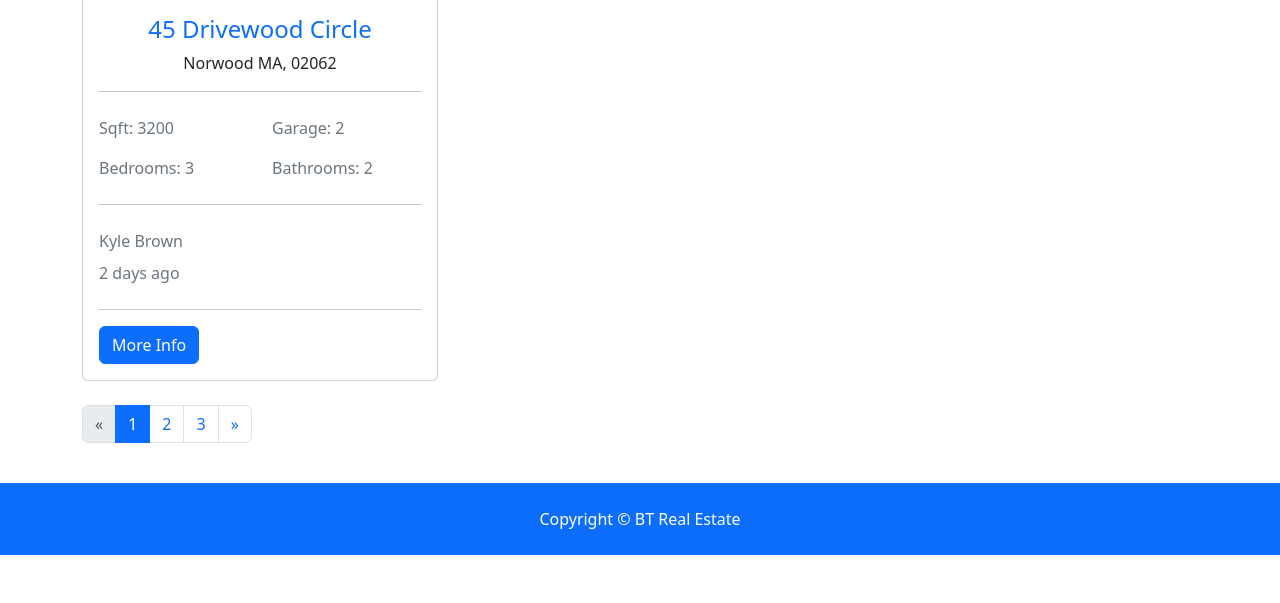
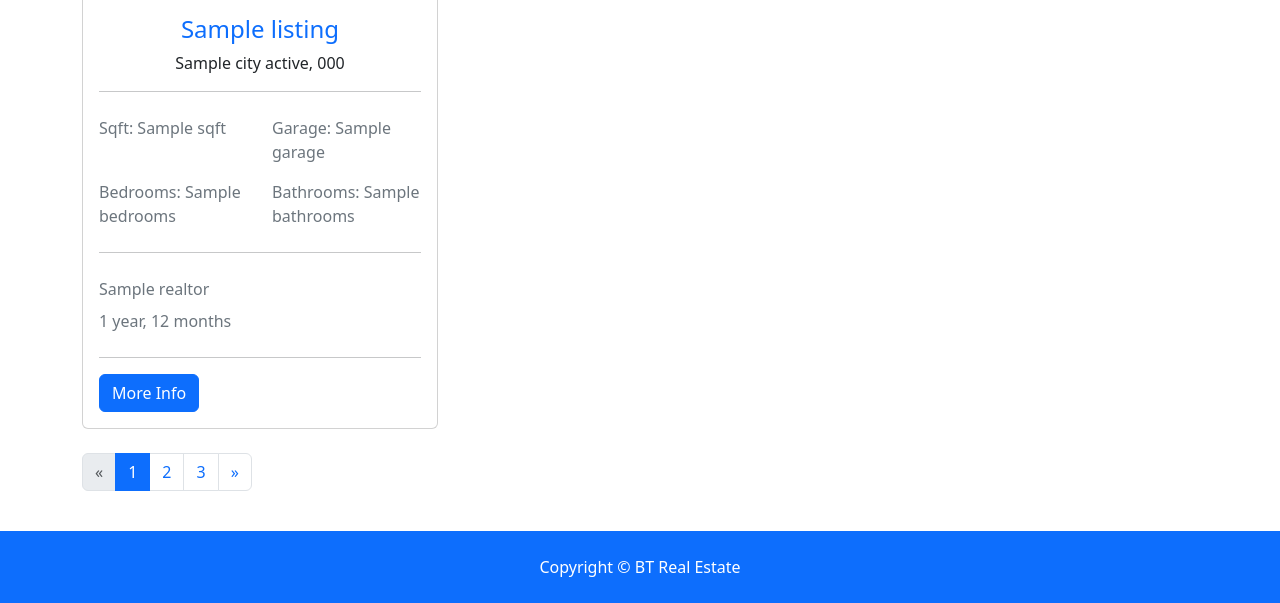
Before and after one commit to jgrisalescode/python-django-btre-project, a Django app: template templates/listings/listings.html in a window 1280 px wide. Shown: the part 947-1550 px from the top of the page. Before the commit the page ends 1502 px from the top, so only its background shows below. Run offline with Django 3.2, Linux system fonts and the light colour scheme; the template is opened without the code that fills it: most values are stand-ins (such as "Sample title", 1, 10 or a date in 2020); grey boxes marked "Sample" are stand-in pictures; some libraries are stand-ins or nearby versions.

Commit message:
Display Listings In Template

```diff
--- a/btre/settings.py
+++ b/btre/settings.py
@@ -38,6 +38,7 @@ INSTALLED_APPS = [
     'django.contrib.sessions',
     'django.contrib.messages',
     'django.contrib.staticfiles',
+    'django.contrib.humanize',
     'pages.apps.PagesConfig',
     'listings.apps.ListingsConfig',
     'realtors.apps.RealtorsConfig',
--- a/listings/views.py
+++ b/listings/views.py
@@ -10,7 +10,7 @@ def index(request):
     return render(request, 'listings/listings.html', context=context)
 
 
-def listing(request):
+def listing(request, listing_id):
     return render(request, 'listings/listing.html')
 
 
--- a/templates/listings/listings.html
+++ b/templates/listings/listings.html
@@ -1,4 +1,8 @@
-{% extends 'base.html' %} {% block content %}
+{% extends 'base.html' %}
+
+{% load humanize %}
+
+{% block content %}
   <section id="showcase-inner" class="py-5 text-white">
     <div class="container">
       <div class="row text-center">
@@ -32,49 +36,50 @@
     <div class="container">
       <div class="row">
         <!-- Listings -->
-      {% if listings %} {% for listing in listings%}
+        {% if listings %}
+          {% for listing in listings%}
             <div class="col-md-6 col-lg-4 mb-4">
               <div class="card listing-preview">
-          <img class="card-img-top" src="assets/img/homes/home-1.jpg" alt="" />
+                <img class="card-img-top" src="{{ listing.photo_main.url }}" alt="" />
                 <div class="card-img-overlay">
                   <h2>
-              <span class="badge badge-secondary text-white">$490,000</span>
+                    <span class="badge badge-secondary text-white">${{ listing.price | intcomma }}</span>
                   </h2>
                 </div>
                 <div class="card-body">
                   <div class="listing-heading text-center">
-              <h4 class="text-primary">45 Drivewood Circle</h4>
+                    <h4 class="text-primary">{{ listing.title }}</h4>
                     <p>
-                <i class="fas fa-map-marker text-secondary"></i> Norwood MA,
-                02062
+                      <i class="fas fa-map-marker text-secondary"></i> {{listing.city}} {{listing.state}}, {{listing.zipcode}}
                     </p>
                   </div>
                   <hr />
                   <div class="row py-2 text-secondary">
                     <div class="col-6">
-                <i class="fas fa-th-large"></i> Sqft: 3200
+                      <i class="fas fa-th-large"></i> Sqft: {{listing.sqft}}
                     </div>
-              <div class="col-6"><i class="fas fa-car"></i> Garage: 2</div>
+                    <div class="col-6"><i class="fas fa-car"></i> Garage: {{listing.garage}}</div>
                   </div>
                   <div class="row py-2 text-secondary">
-              <div class="col-6"><i class="fas fa-bed"></i> Bedrooms: 3</div>
-              <div class="col-6"><i class="fas fa-bath"></i> Bathrooms: 2</div>
+                    <div class="col-6"><i class="fas fa-bed"></i> Bedrooms: {{listing.bedrooms}}</div>
+                    <div class="col-6"><i class="fas fa-bath"></i> Bathrooms: {{listing.bathrooms}}</div>
                   </div>
                   <hr />
                   <div class="row py-2 text-secondary">
-              <div class="col-12"><i class="fas fa-user"></i> Kyle Brown</div>
+                    <div class="col-12"><i class="fas fa-user"></i> {{ listing.realtor.name }}</div>
                   </div>
                   <div class="row text-secondary pb-2">
-              <div class="col-6"><i class="fas fa-clock"></i> 2 days ago</div>
+                    <div class="col-6"><i class="fas fa-clock"></i> {{ listing.list_date | timesince }}</div>
                   </div>
                   <hr />
-            <a href="listing.html" class="btn btn-primary btn-block"
+                  <a href="{% url 'listing' listing.id %}" class="btn btn-primary btn-block"
                     >More Info</a
                   >
                 </div>
               </div>
             </div>
-      {% endfor %} {% else %}
+          {% endfor %}
+        {% else %}
           <div class="col-md-12">
             <p>No listings available</p>
           </div>
```
Also changed, not shown: 1 other file. Lines whose indentation alone changed are shown as unchanged.
